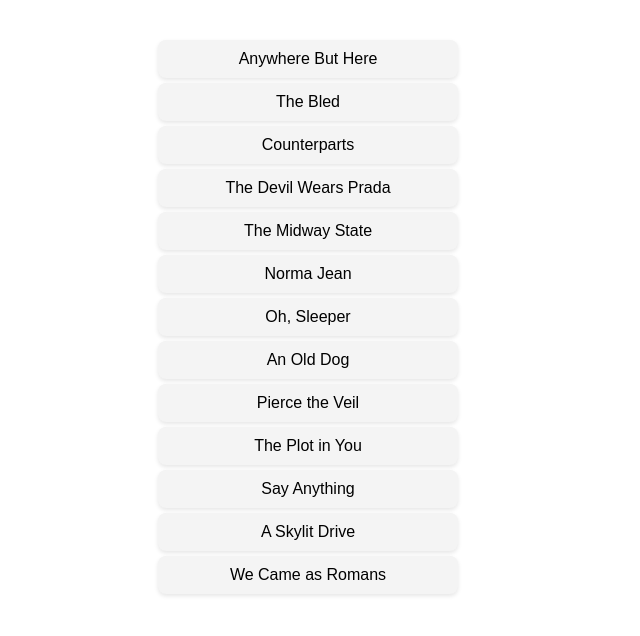
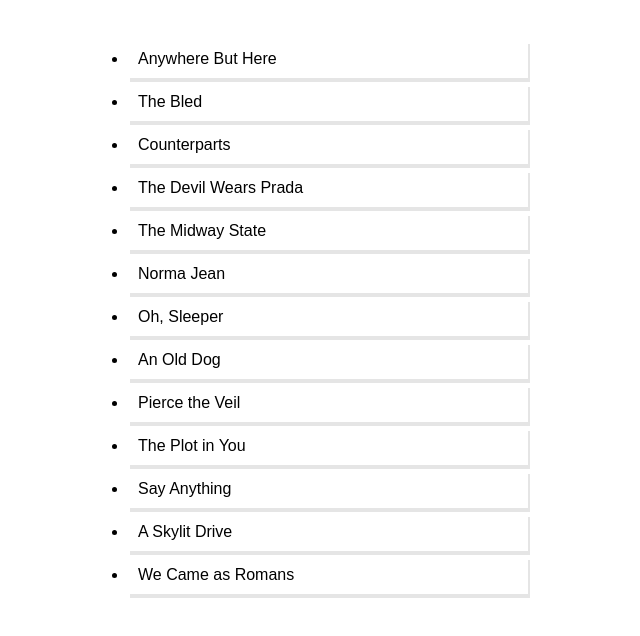
Before and after one commit to acciojob/sorting-articles-Prakashsingh22, a website: page main.html in a window 1280 px wide. Shown: the whole page, without its empty margins (332-972 px from the left). Drawn offline with Linux system fonts and the light colour scheme.

Commit message:
created a submission

```diff
--- a/styles.css
+++ b/styles.css
@@ -3,21 +3,14 @@
       font-family: Arial, sans-serif;
       margin: 40px;
     }
-    h2 {
-      text-align: center;
-      color: #333;
-    }
     ul {
-      list-style: none;
-      padding: 0;
-      width: 300px;
-      margin: 20px auto;
+      padding:10;
+      width: 400px;
+      margin:0px auto;
     }
     li {
-      background: #f4f4f4;
+      background: white;
       margin: 5px 0;
       padding: 10px;
-      border-radius: 8px;
-      text-align: center;
-      box-shadow: 0 2px 4px rgba(0,0,0,0.1);
+      box-shadow:  2px 4px rgba(0,0,0,0.1);
     }
```
